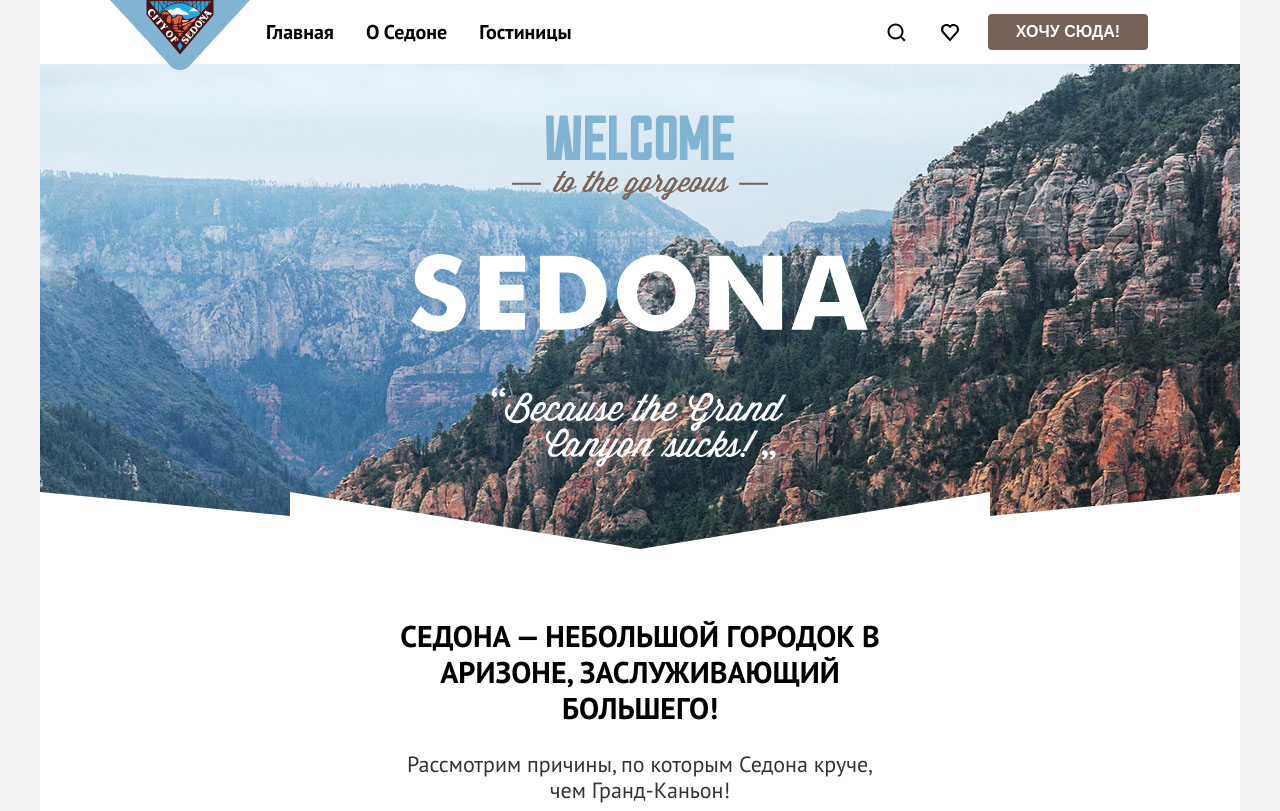
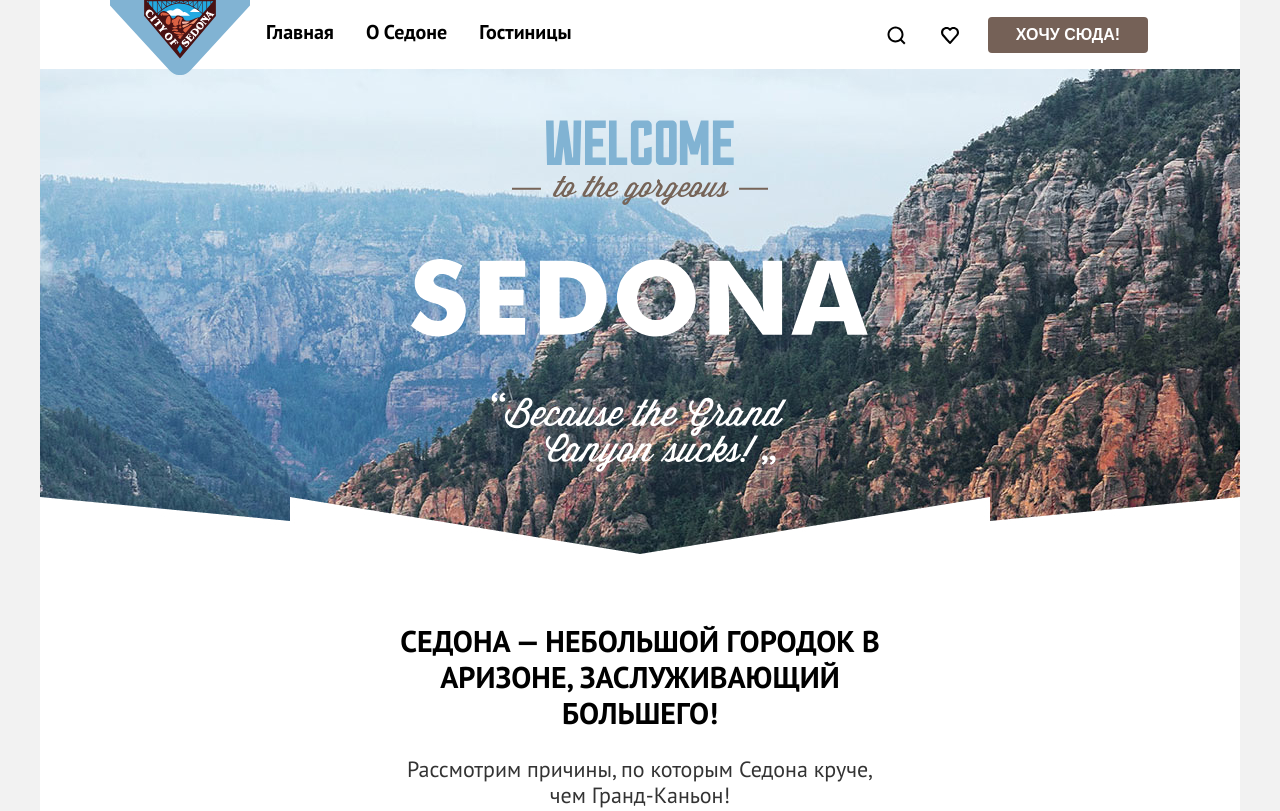
Before and after one commit to htmlacademy-htmlcss/2368411-sedona-38, a plain HTML site: page index.html in a window 1280 px wide. Shown: the top 811 px of the page. Drawn offline with Linux system fonts and the light colour scheme.

Commit message:
Исправляет флексы

```diff
--- a/styles/styles.css
+++ b/styles/styles.css
@@ -45,6 +45,7 @@ body {
 .page-container {
     background-color: #FFFFFF;
     text-align: center;
+    width: 1200px;
 }
 
 .navigation {
@@ -81,16 +82,22 @@ body {
     display: flex;
     align-items: center;
     margin: 0;
-    padding: 0px 22px;
+    padding: 0 22px;
     flex-wrap: wrap;
     max-width: 600px;
 }
 
-.logo {
+.navigation-logo {
     display: block;
     margin-bottom: -6px;
     position: relative;
     z-index: 2;
+}
+
+.logo {
+width:100%;
+height:100%;
+object-fit: cover;
 }
 
 /*Списки*/
@@ -137,9 +144,9 @@ body {
 
 .hero {
     text-align: center;
+    background-size: cover;
     background-color: #333333;
     background-image: url("../images/hero.jpg");
-    background-size: 100% auto;
     background-repeat: no-repeat;
     padding: 51px 0 82px;
 }
```
